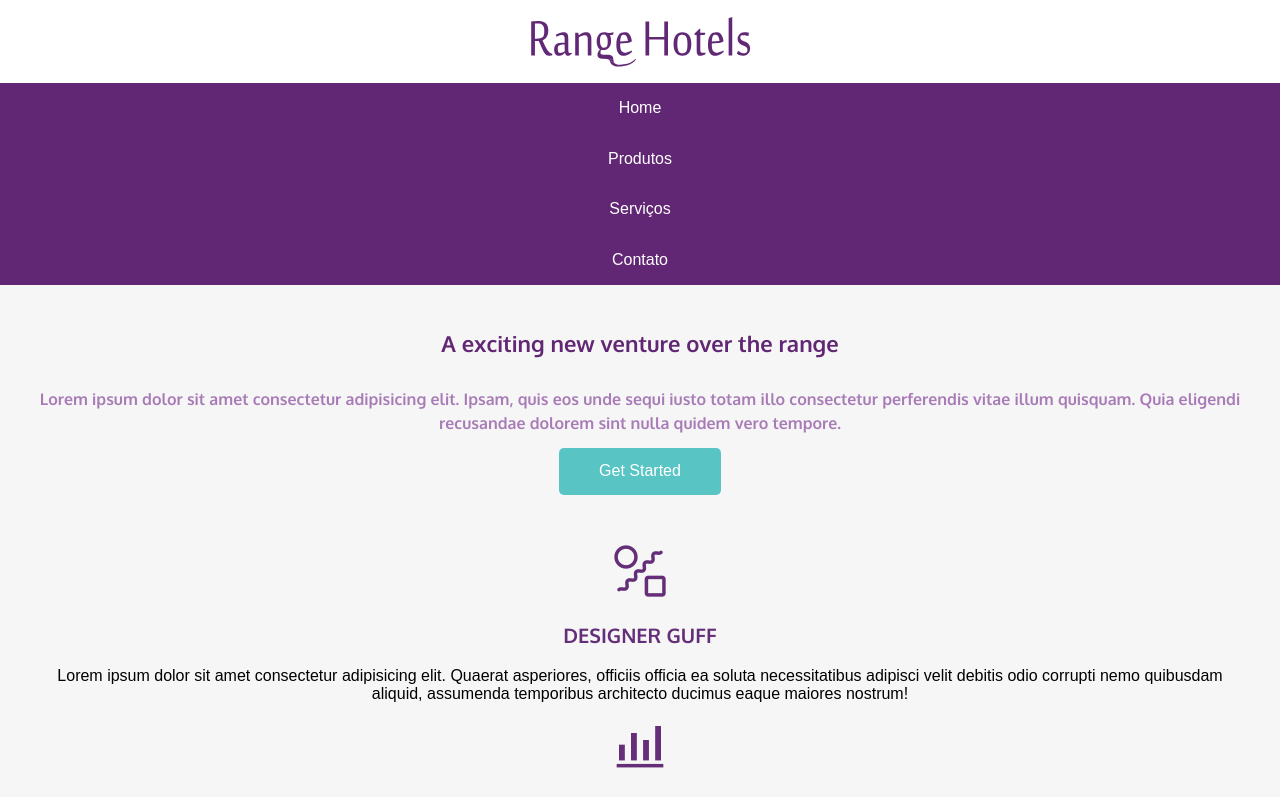
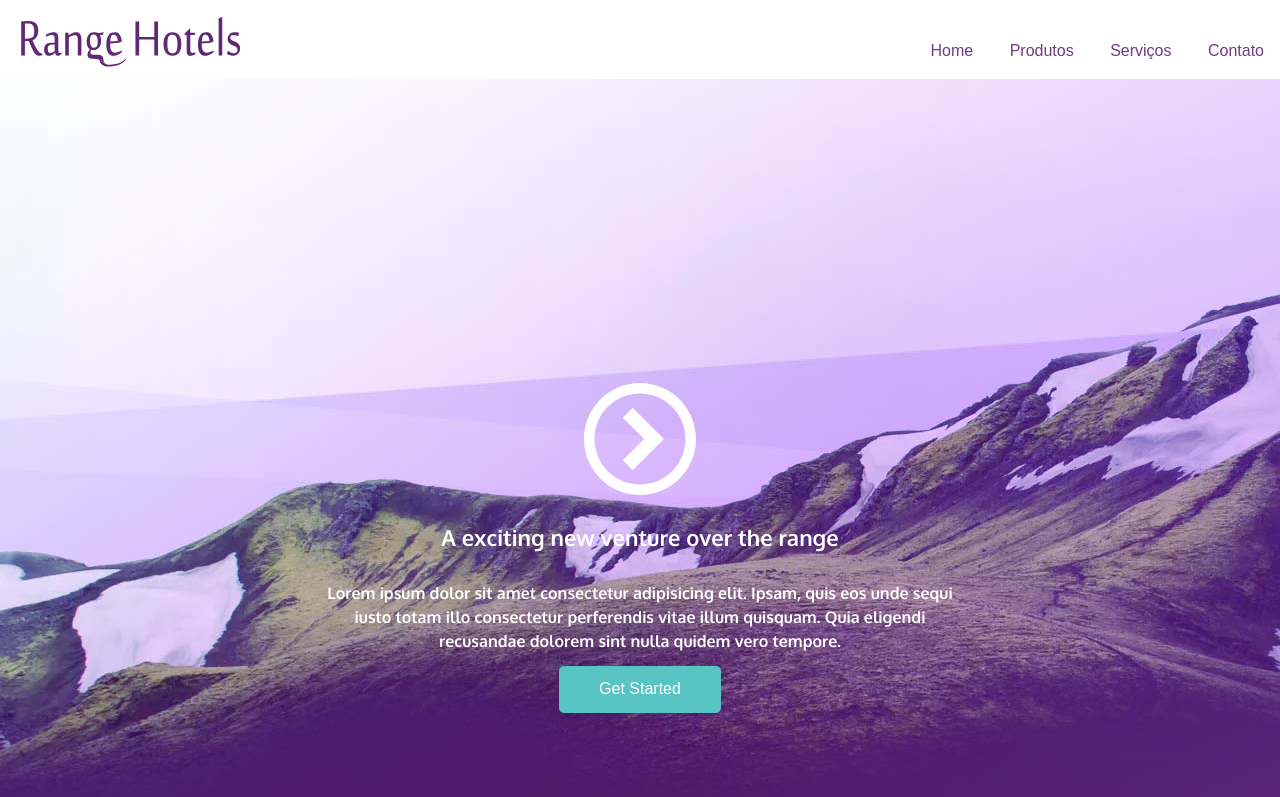
Before and after one commit to mario-moraes/html-css-serliv, a plain HTML site: page projeto 4/index.html in a window 1280 px wide. Shown: the top 797 px of the page. Drawn offline with nearby package versions, Linux system fonts and the light colour scheme.

Commit message:
final tweaks

```diff
--- a/projeto 4/css/style.css
+++ b/projeto 4/css/style.css
@@ -6,7 +6,19 @@ html {
 h1, h2, h3, h4, h4, h5, h6 {
     font-family: "Oxygen", Arial;
 }
-
+.clearfix:after, .row:after {
+    content: "";
+    display: block;
+    clear: both;
+}
+.icon-play {
+    height: 5em;
+    display: none;
+}
+    .icon-play img {
+        max-width: 100%;
+        max-height: 100%;
+    }
 .top-header {
     text-align: center;
 }
@@ -111,3 +123,83 @@ h1, h2, h3, h4, h4, h5, h6 {
     .footer p:first-child {
         color: rgb(224, 223, 223);
     }
+
+/* ------- tablet view ----------- */
+@media screen and (min-width: 48.75em) {
+    .top-header-logo {
+        float: left;
+
+    }
+    .icon-play {
+        display: block;
+    }
+    .top-nav {
+    background: transparent;
+    float: right;
+    margin-top: 26px;
+    }
+        .top-nav ul {
+            margin: 0;
+            padding: 0;
+        }
+            .top-nav li {
+                display: inline-block;
+            }
+        .top-nav a {
+            color: #713a84;
+        }
+        .top-nav a:hover {
+            background-color: #e7d9fc;
+        }
+
+    .top-content {
+        background-color: #521a66;
+        color: white;
+    }
+        .top-content-title, .top-content-subtitle {
+            color: white;
+        }
+    .col-1_4 {
+        width: 44%;
+        margin: 3%;
+        float: left;
+    }
+    .main-content-article .button {
+        float: right;
+    }
+}
+
+/* ------- desktop view ----------- */
+@media screen and (min-width: 62.5em) {
+    .top-content {
+        background-color: #521a66;
+        background-image: url(../images/bg_topo_1198x670.jpg);
+        background-position: center bottom;
+        height: 20em;
+        padding-top: 17em;
+    }
+}
+/* ------- desktop max view --------- */
+@media screen and (min-width: 74em) {
+    .top-content {
+        background-image: url(../images/bg_topo_1600x1374.jpg);
+        background-position: center top;
+        background-repeat: no-repeat;
+        padding: 19em 20em 10em;
+    }
+    .icon-play {
+        height: 7em;
+    }
+    .col-1_4 {
+        width: 23%;
+        margin: 1%;
+    }
+    .col-1_2 {
+        width: 48%;
+        margin: 1%;
+        float: left;
+    }
+    .main-content-article .button {
+        float: none;
+    }
+}
--- a/projeto 4/index.html
+++ b/projeto 4/index.html
@@ -9,7 +9,7 @@
     <link rel="stylesheet" href="css/style.css">
 </head>
 <body>
-	<header class="top-header">
+	<header class="top-header clearfix">
         <img class="top-header-logo" src="images/logo_mob.svg" alt="logotipo Range Hotels">
         <nav class="top-nav">
             <ul>
@@ -21,35 +21,38 @@
         </nav>
     </header>
     <section class="top-content">
+        <div class="icon-play">
+            <img src="images/icon_play.svg" alt="">
+        </div>
         <h1 class="top-content-title"> A exciting new venture over the range</h1>
         <h2 class="top-content-subtitle">
             Lorem ipsum dolor sit amet consectetur adipisicing elit. Ipsam, quis eos unde sequi iusto totam illo consectetur perferendis vitae illum quisquam. Quia eligendi recusandae dolorem sint nulla quidem vero tempore.
         </h2>
         <a class="button" href="#">Get Started </a>
     </section>
-    <section class="middle-content">
-        <article>
+    <section class="middle-content row">
+        <article class="col-1_4">
             <span class="material-symbols-outlined">draw_abstract</span>
             <h3 class="middle-content-title">Designer Guff</h3>
             <p>
                 Lorem ipsum dolor sit amet consectetur adipisicing elit. Quaerat asperiores, officiis officia ea soluta necessitatibus adipisci velit debitis odio corrupti nemo quibusdam aliquid, assumenda temporibus architecto ducimus eaque maiores nostrum!
             </p>
         </article>
-        <article>
+        <article class="col-1_4">
             <span class="material-symbols-outlined">bar_chart_4_bars</span>
             <h3 class="middle-content-title">Detailed Stats</h3>
             <p>
                 Lorem ipsum dolor sit amet consectetur adipisicing elit. Quaerat asperiores, officiis officia ea soluta necessitatibus adipisci velit debitis odio corrupti nemo quibusdam aliquid, assumenda temporibus architecto ducimus eaque maiores nostrum!
             </p>
         </article>
-        <article>
+        <article class="col-1_4">
             <span class="material-symbols-outlined">dashboard</span>
             <h3 class="middle-content-title">Dashboard</h3>
             <p>
                 Lorem ipsum dolor sit amet consectetur adipisicing elit. Quaerat asperiores, officiis officia ea soluta necessitatibus adipisci velit debitis odio corrupti nemo quibusdam aliquid, assumenda temporibus architecto ducimus eaque maiores nostrum!
             </p>
         </article>
-        <article>
+        <article class="col-1_4">
             <span class="material-symbols-outlined">developer_mode</span>
             <h3 class="middle-content-title">Development</h3>
             <p>
@@ -57,25 +60,27 @@
             </p>
         </article>
     </section>
-    <section class="main-content">
-        <article class="main-content-article">
+    <section class="main-content row">
+        <article class="main-content-article col-1_2">
             <h3 class="main-content-title">Design Heading</h3>
             <p>
                 Lorem ipsum dolor sit amet consectetur adipisicing elit. Quaerat asperiores, officiis officia ea soluta necessitatibus adipisci velit debitis odio corrupti nemo quibusdam aliquid, assumenda temporibus architecto ducimus eaque maiores nostrum!
             </p>
+        </article>
+        <article class="main-content-article col-1_2">
             <h3 class="main-content-title">Design Trends</h3>
             <p>
                 Lorem ipsum dolor sit amet consectetur adipisicing elit. Quaerat asperiores, officiis officia ea soluta necessitatibus adipisci velit debitis odio corrupti nemo quibusdam aliquid, assumenda temporibus architecto ducimus eaque maiores nostrum!
             </p>
         </article>
-        <article class="main-content-article">
+        <article class="main-content-article clearfix col-1_2">
             <h3 class="main-content-title">Design Users</h3>
             <p>
                 Lorem ipsum dolor sit amet consectetur adipisicing elit. Quaerat asperiores, officiis officia ea soluta necessitatibus adipisci velit debitis odio corrupti nemo quibusdam aliquid, assumenda temporibus architecto ducimus eaque maiores nostrum!
             </p>
             <a class="button" href="#">Get Started</a>
         </article>
-        <article class="main-content-article">
+        <article class="main-content-article clearfix col-1_2">
             <h3 class="main-content-title">Design Goals</h3>
             <p>
                 Lorem ipsum dolor sit amet consectetur adipisicing elit. Quaerat asperiores, officiis officia ea soluta necessitatibus adipisci velit debitis odio corrupti nemo quibusdam aliquid, assumenda temporibus architecto ducimus eaque maiores nostrum!
```
